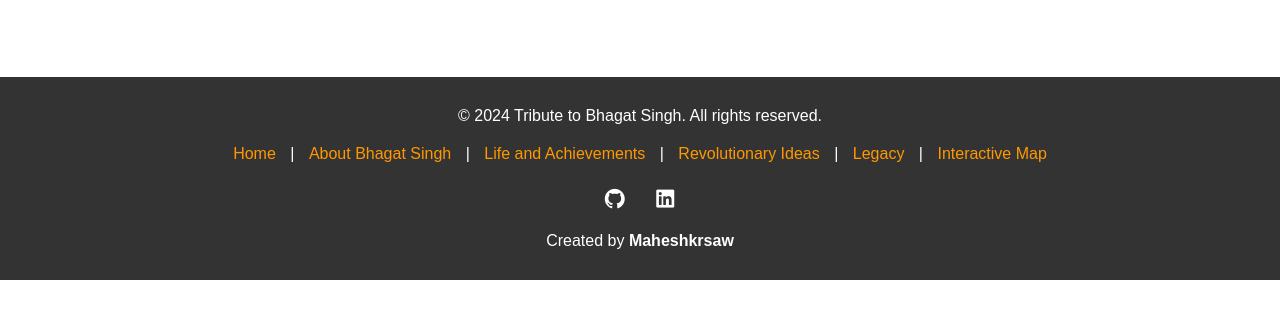
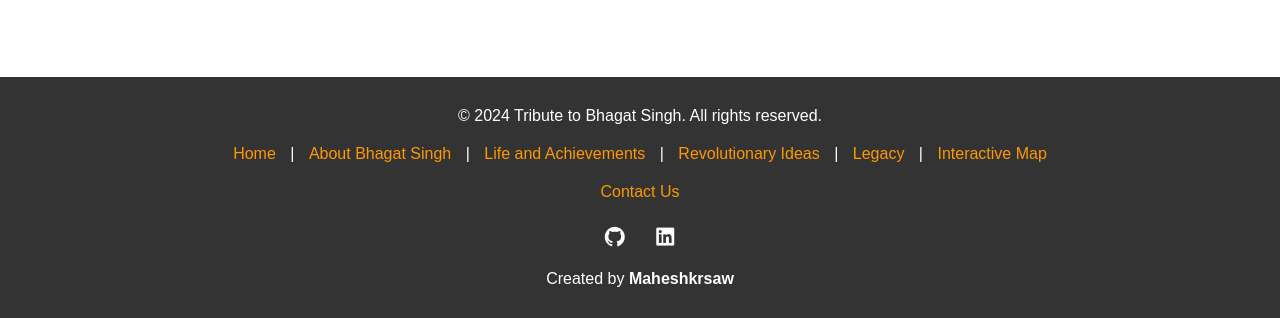
Before and after one commit to Maheshkrsaw/codsoft-internship, a plain HTML site: page tribute page/index.html in a window 1280 px wide. Shown: the part 4259-4577 px from the top of the page. Before the commit the page ends 4539 px from the top, so only its background shows below. Drawn offline with nearby package versions, Linux system fonts and the light colour scheme.

Commit message:
some changes in footer

```diff
--- a/tribute page/index.html
+++ b/tribute page/index.html
@@ -144,7 +144,9 @@
 </section>
 
 
+
 <!-- Footer -->
+
 <footer class="footer">
     <div class="footer-content">
         <p>&copy; 2024 Tribute to Bhagat Singh. All rights reserved.</p>
@@ -155,6 +157,9 @@
             <a href="#ideas">Revolutionary Ideas</a> |
             <a href="#legacy">Legacy</a> |
             <a href="#map">Interactive Map</a>
+        </div>
+        <div class="contact-info">
+            <a href="mailto:maheshcreator1@gmail.com" class="contact-link">Contact Us</a>
         </div>
         <div class="social-links">
             <a href="https://github.com/Maheshkrsaw" target="_blank" class="social-icon">
@@ -169,5 +174,6 @@
 </footer>
 
 
+
 </body>
 </html>
--- a/tribute page/styles.css
+++ b/tribute page/styles.css
@@ -318,9 +318,10 @@ body, html {
 }
 
 /* Footer Styles */
+/* Footer Styles */
 .footer {
     padding: 20px;
-    background-color: #333; /* Dark background for contrast */
+    background-color: #333333; /* Charcoal */
     color: #fff; /* White text color */
     text-align: center;
 }
@@ -349,6 +350,20 @@ body, html {
     text-decoration: underline;
 }
 
+.contact-info {
+    margin: 20px 0;
+}
+
+.contact-link {
+    color: #ff9800; /* Accent color for contact link */
+    text-decoration: none;
+    font-size: 1rem;
+}
+
+.contact-link:hover {
+    text-decoration: underline;
+}
+
 .social-links {
     margin: 20px 0;
 }
```
